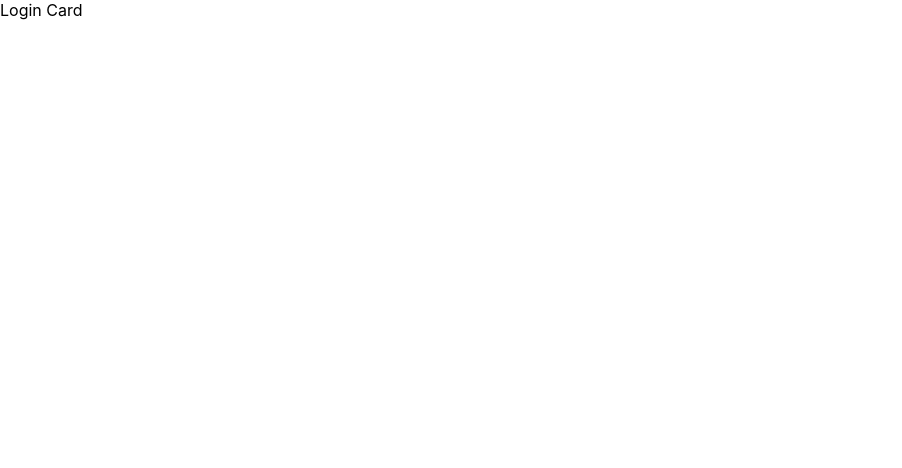
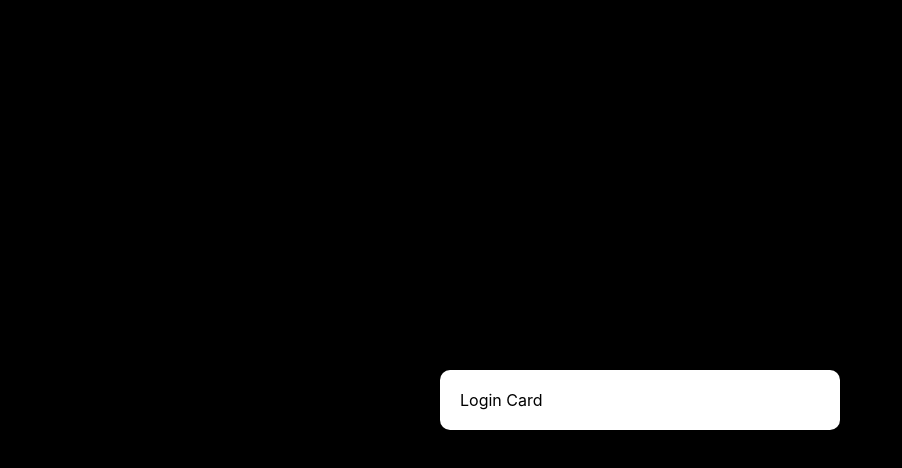
Before and after one commit to majunior07/nextjs-login, a Next.js app: page /login in a window 1280 px wide. Shown: the top 468 px of the page, without its empty margins (0-902 px from the left). Built offline with nearby package versions, Linux system fonts and the light colour scheme.

Commit message:
Segundo commit dia 24/02/23

```diff
--- a/pages/cadastro.js
+++ b/pages/cadastro.js
@@ -1,8 +1,10 @@
+import styles from '../styles/Login.module.css'
+
 import LoginCard from '../src/components/loginCard/loginCard'
 
 export default function CadastroPage() {
     return(
-        <div>
+        <div className={styles.background}>
             <LoginCard />
         </div>
     )
--- a/pages/login.js
+++ b/pages/login.js
@@ -1,8 +1,10 @@
+import styles from '../styles/Login.module.css'
+
 import LoginCard from "../src/components/loginCard/loginCard"
 
 export default function LoginPage() {
     return(
-        <div>
+        <div className={styles.background}>
             <LoginCard />
         </div>
     )
--- a/src/components/loginCard/loginCard.js
+++ b/src/components/loginCard/loginCard.js
@@ -2,7 +2,7 @@ import styles from './loginCard.module.css'
 
 export default function LoginCard() {
     return(
-        <div>
+        <div className={styles.card}>
             Login Card
         </div>
     )
--- a/src/components/loginCard/loginCard.module.css
+++ b/src/components/loginCard/loginCard.module.css
@@ -0,0 +1,6 @@
+.card {
+    background-color: #fff;
+    width: 400px;
+    padding: 20px;
+    border-radius: 10px;
+}
--- a/styles/Login.module.css
+++ b/styles/Login.module.css
@@ -0,0 +1,7 @@
+.background {
+    background-color: #000;
+    min-height: 100vh;
+    display: flex;
+    align-items: center;
+    justify-content: center;
+}
```
Also changed, not shown: styles/Cadastro.module.css (deleted).
